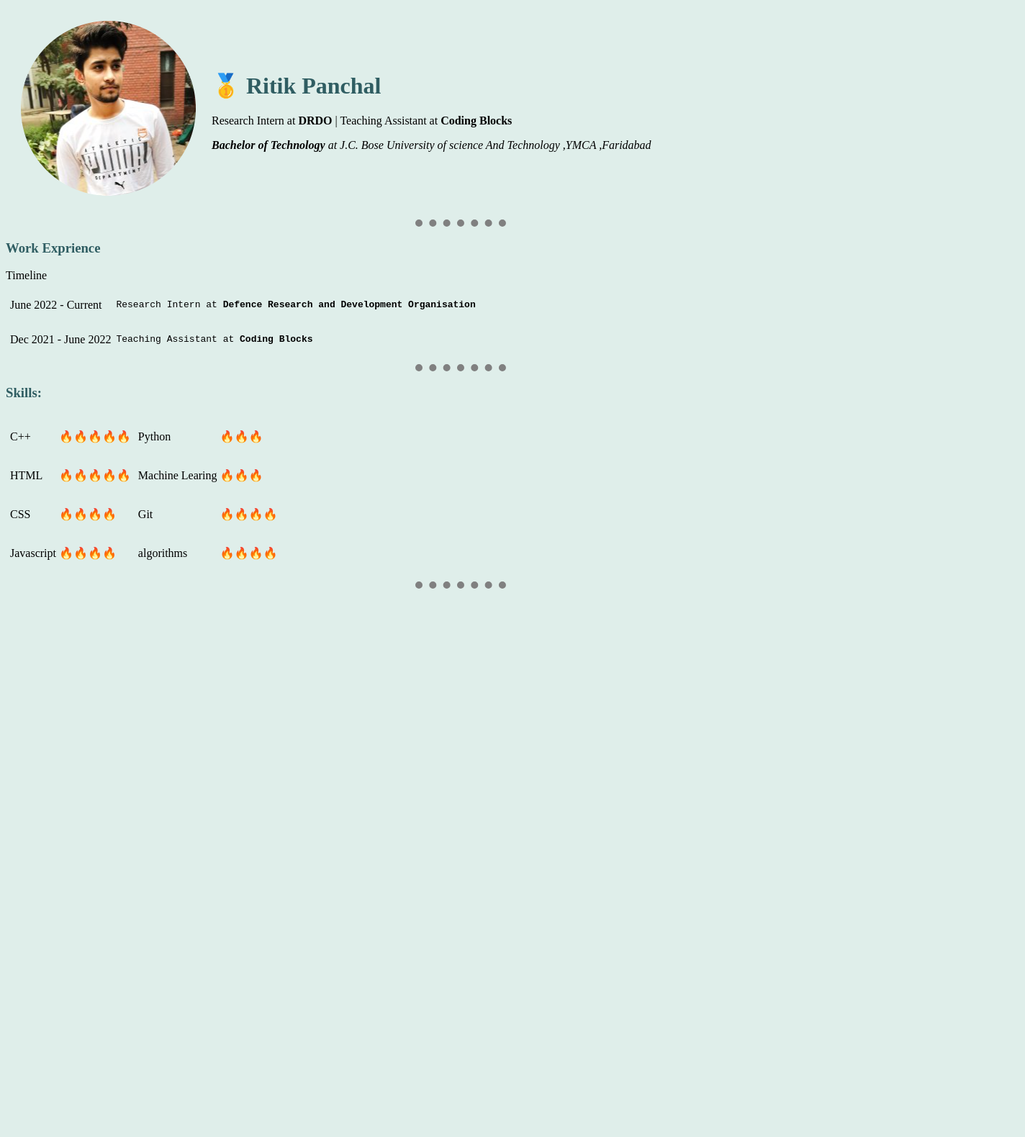
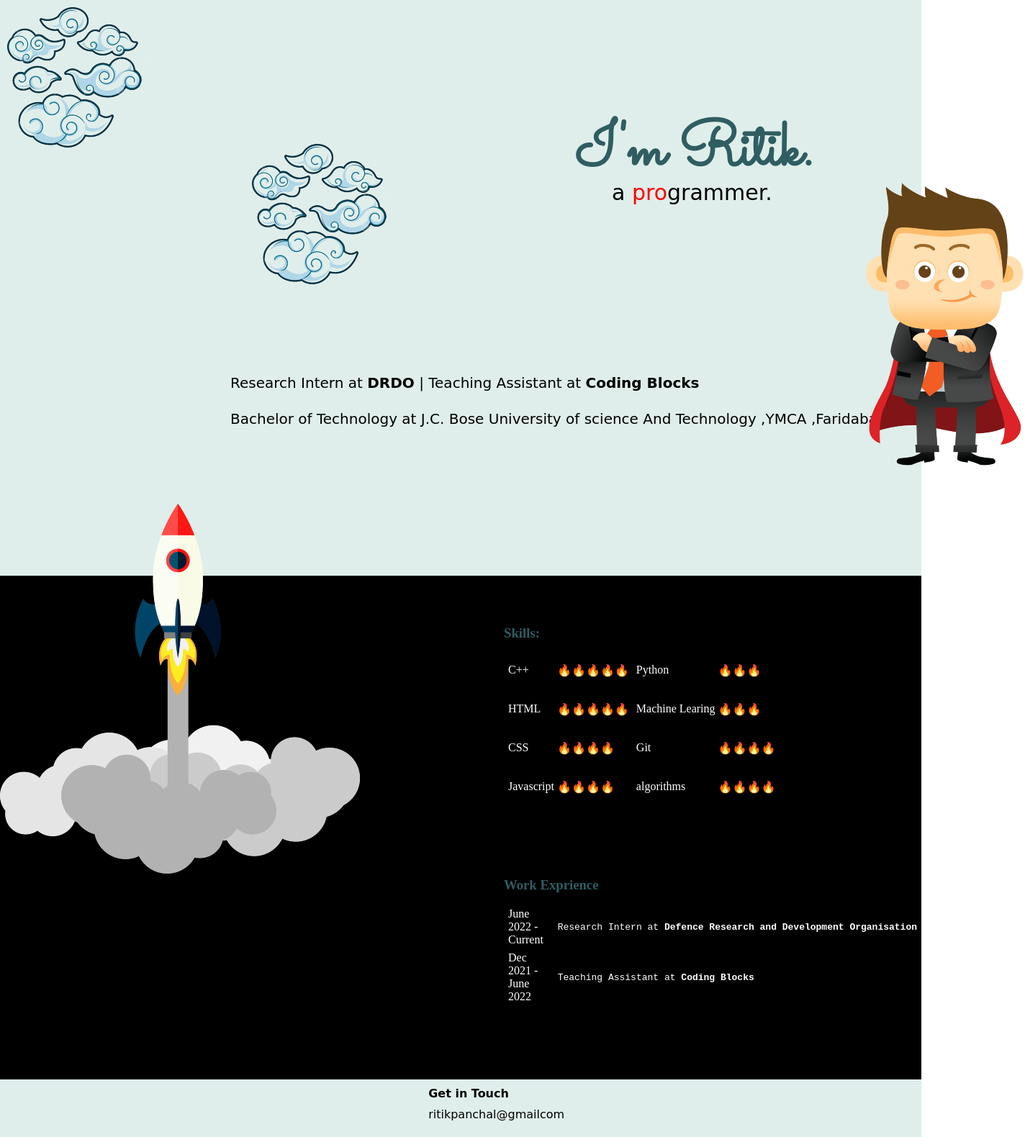
Before and after one commit to ritikpanchal768/cv, a plain HTML site: page index.html in a window 1280 px wide. Shown: the whole page at 72% size, 1424 px wide, since content can reach past the window. Before the commit the page ends 826 px from the top, so only its background shows below. Drawn offline with Linux system fonts and the light colour scheme; a web font is replaced by a local one.

Commit message:
version 2.0.0

```diff
--- a/CSS/styles.css
+++ b/CSS/styles.css
@@ -1,14 +1,106 @@
+body{
+    margin: 0;
+}
+h1{
+    margin-top: 0;
+}
+.topname{
+    color: #2F5D62;
+    font-size: 85px;
+    font-family: 'Sacramento', cursive;
+    position: absolute;
+    left: 800px;
+    top:150px;
+}
+.topname1{
+    font-size: 30px;
+    font-family: 'Gruppo', cursive;
+    position: absolute;
+    left: 850px;
+    top:220px;
+}
+.topname2{
 
-body {
+    font-size: 20px;
+    font-family: 'Gruppo', cursive;
+    position: absolute;
+    left: 320px;
+    top:500px;
+}
+.topname3{
+    font-size: 20px;
+    font-family: 'Gruppo', cursive;
+    position: absolute;
+    left: 320px;
+    top:550px;
+}
+.top_container {
     background-color: #DFEEEA;
+    height: 800px;
 }
-h1, h3{
+.pro{
+    color: red;
+}
+.cloud{
+    position:absolute;
+    left:10px;
+    top:10px;
+}
+
+.cloud1{
+    position:absolute;
+    left:350px;
+    top:200px;
+
+}
+.man{
+    position: absolute;
+    left: 1200px;
+    top:250px;
+}
+
+.mid_container{
+    background-color: black;
+    height: 700px;
+}
+
+.rocket_img{
+    position: absolute;
+    top: 700px;
+}
+.skill{
     color: #2F5D62;
+    position:absolute;
+    top:850px;
+    left: 700px;
 }
-hr {
-    border-color: grey;
-    border-style:none;
-    border-top-style: dotted;
-    width: 10%;
-    border-width: 10px;
+.mid_table{
+    color: white;
+    position:absolute;
+    top: 900px;
+    left: 700px;
 }
+
+.work{
+    color: #2F5D62;
+    position:absolute;
+    top:1200px;
+    left: 700px;
+}
+.workexp{
+    color: white;
+    position:absolute;
+    left: 700px;
+    top:1250px;
+}
+.footer{
+    background-color: #DFEEEA;
+    height: 80px;
+}
+.lastp{
+
+    margin: 0;
+    padding-left: 46.5%;
+    padding-top: 10px;
+    font-family: 'Gruppo', cursive;
+}
--- a/index.html
+++ b/index.html
@@ -7,42 +7,26 @@
     <title>Ritik's Personal Site</title>
     <link rel="stylesheet" href="CSS/styles.css">
     <link rel="icon" href="favicon/android-chrome-512x512.png">
+    <link rel="preconnect" href="https://fonts.googleapis.com">
+    <link rel="preconnect" href="https://fonts.gstatic.com" crossorigin>
+    <link href="https://fonts.googleapis.com/css2?family=Sacramento&display=swap" rel="stylesheet">
+    <link href="https://fonts.googleapis.com/css2?family=Gruppo&display=swap" rel="stylesheet">
 </head>
 <body>
-    <table cellspacing="20">
-        <tr>
-            <td>
-                <img src="image/me.png" alt="">
-            </td>
-            <td>
-                <h1>🥇 Ritik Panchal</h1>
-                <p>Research Intern at <strong>DRDO</strong> | Teaching Assistant at <strong>Coding Blocks</strong> </p>
-                <p><em><strong>Bachelor of Technology</strong> at J.C. Bose University of science And Technology ,YMCA ,Faridabad</em></p>
-            </td>
-        </tr>
-    </table>
+    <div class="top_container">
+        <img class="cloud" src="image/cloud.png" alt="">
+        <h1 class="topname">I'm Ritik.</h1>
+        <p class="topname1">a <span class="pro">pro</span>grammer.</p>
+        <img class="cloud1" src="image/cloud.png" alt="">
+        <p class="topname2">Research Intern at <strong>DRDO</strong> | Teaching Assistant at <strong>Coding Blocks</strong> </p>
+        <p class="topname3"> Bachelor of Technology at J.C. Bose University of science And Technology ,YMCA ,Faridabad</p>
+        <img class="man" src="image/pngegg (1).png" alt="">
 
-    <hr>
-    <h3>Work Exprience</h3>
-    <table cellspacing="5" rules="column">
-        <thead>
-            <tr>Timeline</tr>
-        </thead>
-        <tbody>
-            <tr>
-                <td>June 2022 - Current</td>
-                <td><pre>Research Intern at <strong>Defence Research and Development Organisation</strong></pre></td>
-            </tr>
-            <tr>
-                <td>Dec 2021 - June 2022</td>
-                <td> <pre>Teaching Assistant at <strong>Coding Blocks</strong></pre></td>
-            </tr>
-        </tbody>
-        <tfoot></tfoot>
-    </table>
-    <hr>
-    <h3><strong>Skills</strong>:</h3>
-    <table>
+    </div>
+    <div class="mid_container">
+        <img class="rocket_img" src="image/rocket.png" alt="">
+        <h3 class="skill"><strong>Skills</strong>:</h3>
+        <table class="mid_table">
             <tr>
                 <td>
                     <table>
@@ -87,6 +71,27 @@
             </tr>
 
         </table>
-    <hr>
+        <h3 class="work">Work Exprience</h3>
+        <table class="workexp" cellspacing="5" rules="column">
+            <thead>
+                <tr>Timeline</tr>
+            </thead>
+            <tbody>
+                <tr>
+                    <td>June 2022 - Current</td>
+                    <td><pre>Research Intern at <strong>Defence Research and Development Organisation</strong></pre></td>
+                </tr>
+                <tr>
+                    <td>Dec 2021 - June 2022</td>
+                    <td> <pre>Teaching Assistant at <strong>Coding Blocks</strong></pre></td>
+                </tr>
+            </tbody>
+        </table>
+
+    </div>
+    <div class="footer">
+        <p class="lastp"><strong>Get in Touch</strong></p>
+        <p class="lastp">ritikpanchal@gmailcom</p>
+    </div>
 </body>
 </html>
```
Also changed, not shown: image/cloud.png (added), image/pngegg (1).png (added), image/pngegg (2).png (added), image/pngegg.png (added), image/rocket.png (added). Lines whose indentation alone changed are shown as unchanged.
